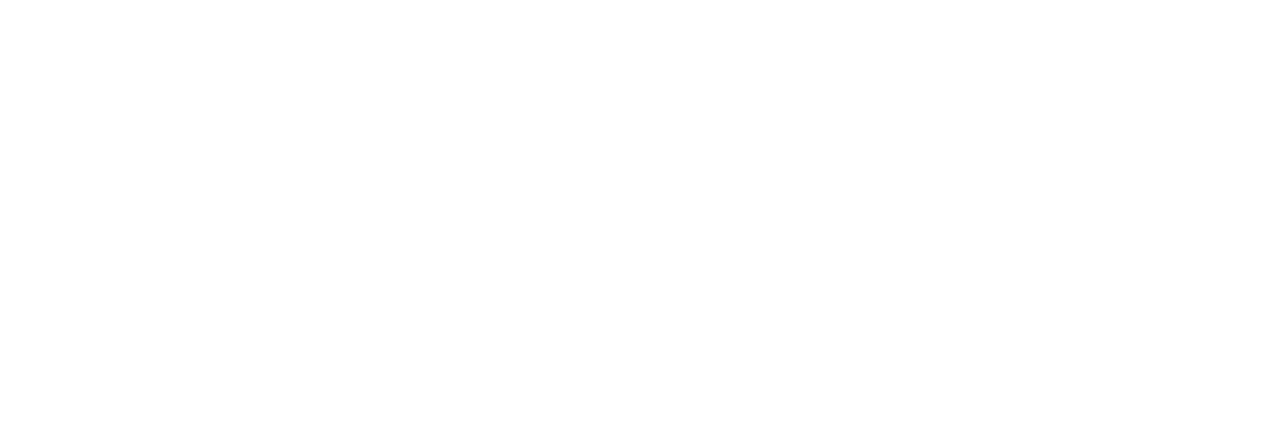
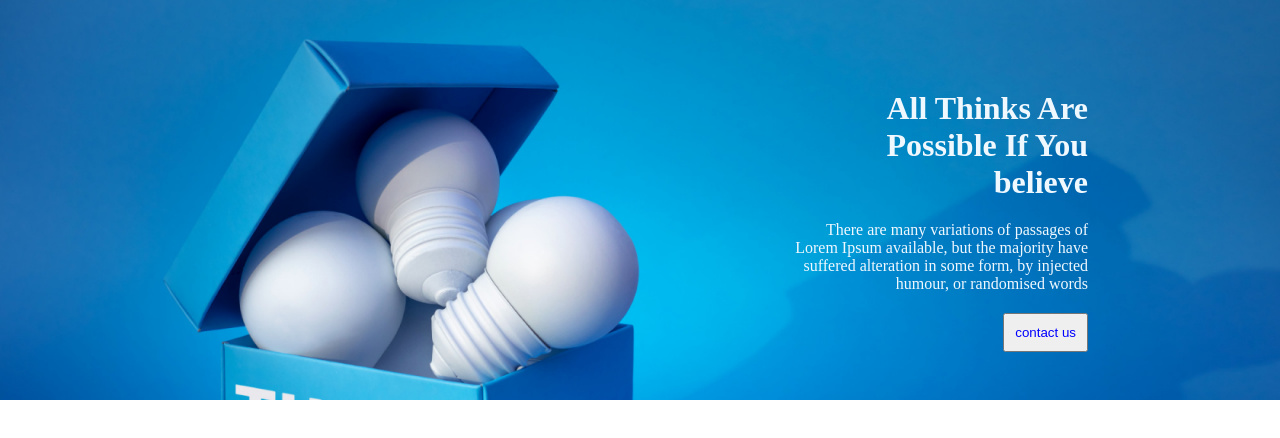
Before and after one commit to protikdev/web-developer-portfolio-2, a plain HTML site: page index.html in a window 1280 px wide. Drawn offline with Linux system fonts and the light colour scheme.

Commit message:
finished header

```diff
--- /dev/null
+++ b/index.css
@@ -0,0 +1,35 @@
+* {
+  margin: 0px;
+  padding: 0px;
+  box-sizing: border-box;
+}
+.header-componant {
+  background-image: url(/images/banner/banner3.png);
+  background-size: cover;
+  width: 100%;
+  height: 400px;
+}
+.banner {
+  display: flex;
+  justify-content: flex-end;
+  align-items: flex-end;
+  text-align: end;
+}
+.banner-contact {
+  max-width: 300px;
+  margin-top: 70px;
+  margin-right: 15%;
+}
+.banner-contact h1 {
+  color: aliceblue;
+  margin-top: 20px;
+}
+.banner-contact p {
+  color: aliceblue;
+  margin-top: 20px;
+}
+.banner-contact button {
+  padding: 10px;
+  color: blue;
+  margin-top: 20px;
+}
--- a/index.html
+++ b/index.html
@@ -4,9 +4,22 @@
     <meta charset="UTF-8" />
     <meta name="viewport" content="width=device-width, initial-scale=1.0" />
     <title>web-developer-portfolio-2</title>
+    <link rel="stylesheet" href="index.css" />
   </head>
   <body>
-    <header></header>
+    <header class="header-componant">
+      <div class="banner">
+        <div class="banner-contact">
+          <h1>All Thinks Are Possible If You believe</h1>
+          <p class="banner-description">
+            There are many variations of passages of Lorem Ipsum available, but
+            the majority have suffered alteration in some form, by injected
+            humour, or randomised words
+          </p>
+          <button>contact us</button>
+        </div>
+      </div>
+    </header>
     <main></main>
     <footer></footer>
   </body>
```
